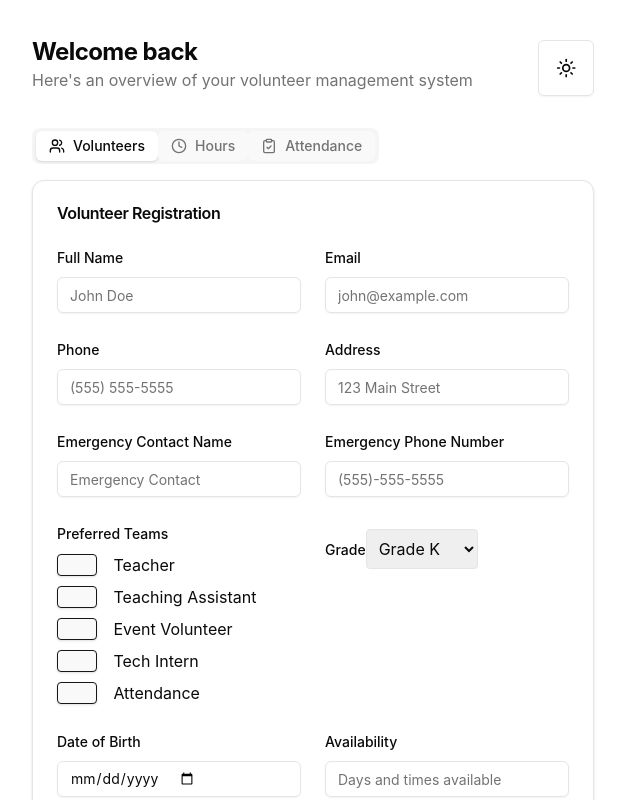
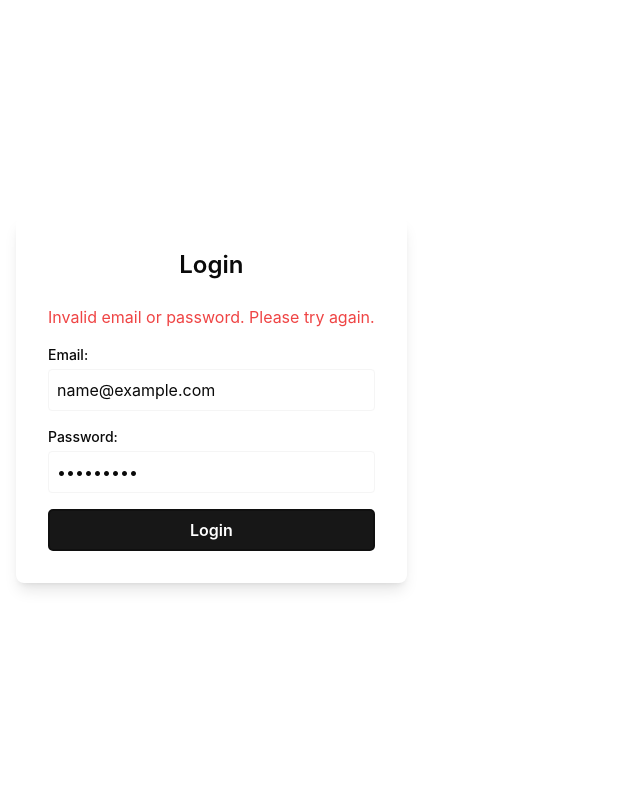
Before and after one commit to ps08022009/student-managment-system, a React (Vite) app: page / in a window 1280 px wide. Both pictures are taken after typing "name@example.com", "Sample123" into the empty fields and a click on the button "Login". Shown: the top 800 px of the page, without its empty margins (0-640 px from the left). Built offline with nearby package versions, Linux system fonts and the light colour scheme.

Commit message:
add pass

```diff
--- a/src/components/Login.tsx
+++ b/src/components/Login.tsx
@@ -3,16 +3,25 @@ import React, { useState } from 'react';
 const LoginScreen: React.FC<{ onLogin: () => void }> = ({ onLogin }) => {
   const [email, setEmail] = useState('');
   const [password, setPassword] = useState('');
+  const [error, setError] = useState('');
 
   const handleSubmit = (e: React.FormEvent) => {
     e.preventDefault();
-    onLogin();
+
+    // Validation Logic
+    if (email === 'admin@example.com' && password === 'password123') {
+      setError(''); // Clear error message
+      onLogin(); // Call onLogin if the credentials are correct
+    } else {
+      setError('Invalid email or password. Please try again.'); // Set error message
+    }
   };
 
   return (
     <div className="flex items-center justify-center min-h-screen bg-background p-4">
-      <div className="bg-card p-8 rounded-lg shadow-lg w-full max-w-xl"> {/* Increased width */}
+      <div className="bg-card p-8 rounded-lg shadow-lg w-full max-w-xl">
         <h1 className="text-2xl font-semibold mb-6 text-center text-foreground">Login</h1>
+        {error && <p className="text-red-500 text-center mb-4">{error}</p>} {/* Display error message */}
         <form onSubmit={handleSubmit}>
           <div className="mb-4">
             <label className="block text-sm font-medium text-foreground">Email:</label>
```
